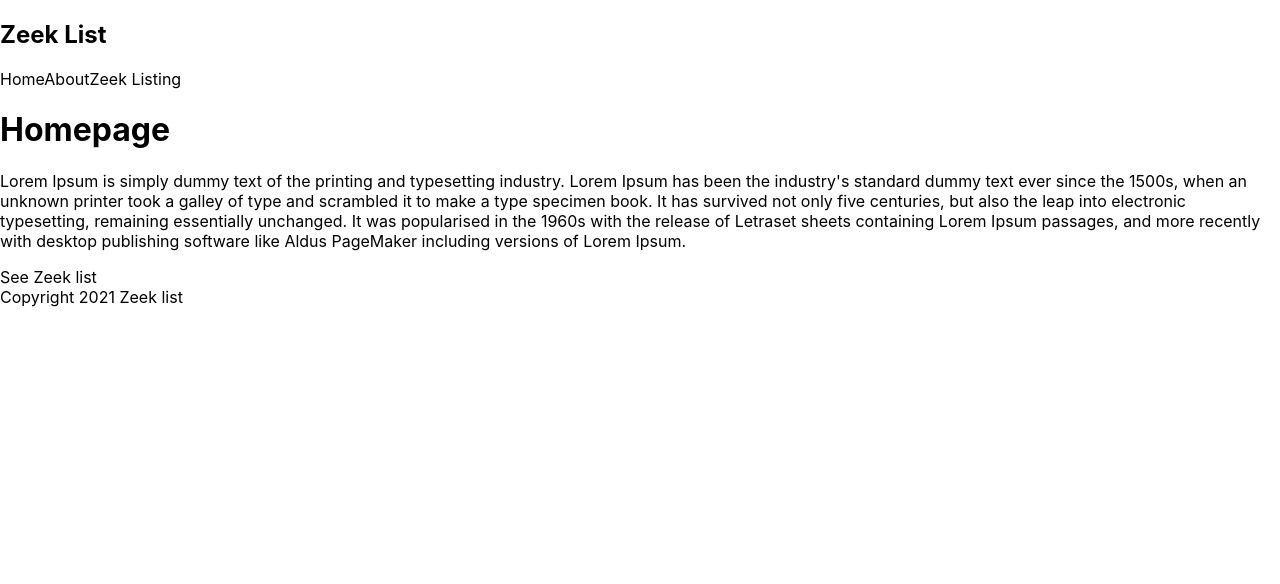
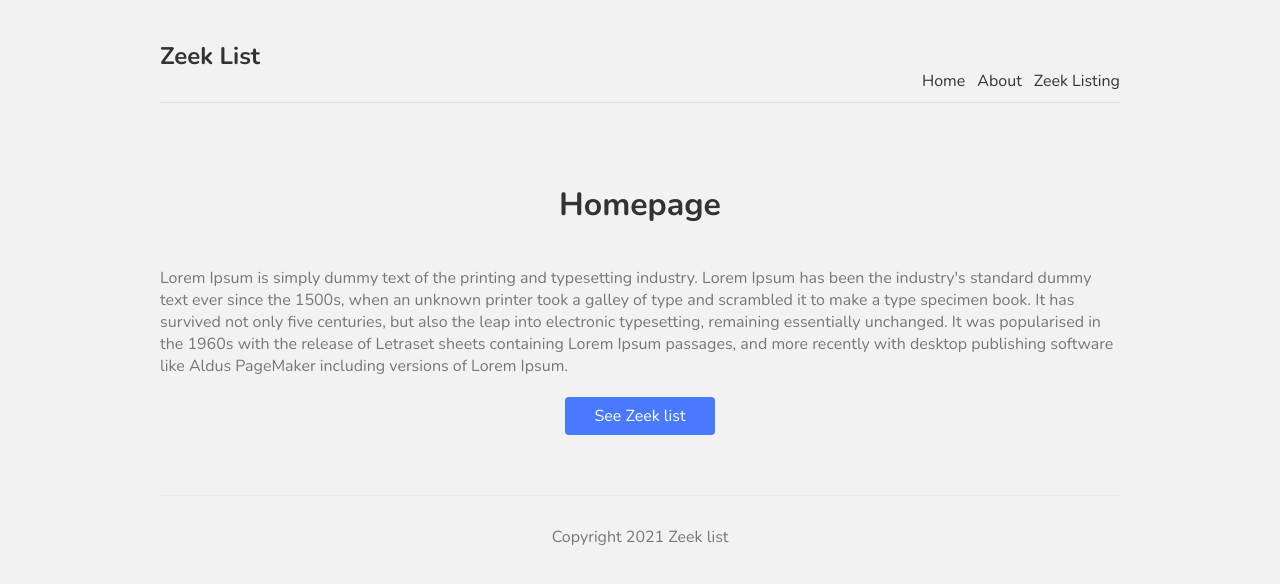
Before and after one commit to zeek-mansur/Zeek-lists, a Next.js app: page / in a window 1280 px wide. Shown: the top 584 px of the page. Built offline with nearby package versions, Linux system fonts and the light colour scheme.

Commit message:
Added Styles to pages

```diff
--- a/pages/index.js
+++ b/pages/index.js
@@ -8,11 +8,11 @@
 export default function Home() {
   return (
     <div>
-     <h1>Homepage</h1>
-     <p>
+     <h1 className={styles.title}>Homepage</h1>
+     <p className={styles.text}>
      Lorem Ipsum is simply dummy text of the printing and typesetting industry. Lorem Ipsum has been the industry's standard dummy text ever since the 1500s, when an unknown printer took a galley of type and scrambled it to make a type specimen book. It has survived not only five centuries, but also the leap into electronic typesetting, remaining essentially unchanged. It was popularised in the 1960s with the release of Letraset sheets containing Lorem Ipsum passages, and more recently with desktop publishing software like Aldus PageMaker including versions of Lorem Ipsum.
      </p>
-     <Link href='/zeek'>
+     <Link href='/zeek' className={styles.btn}>
        See Zeek list
      </Link>
     </div>
--- a/styles/Home.module.css
+++ b/styles/Home.module.css
@@ -1,129 +1,18 @@
-.container {
-  padding: 0 2rem;
-}
-
-.main {
-  min-height: 100vh;
-  padding: 4rem 0;
-  flex: 1;
-  display: flex;
-  flex-direction: column;
-  justify-content: center;
-  align-items: center;
-}
-
-.footer {
-  display: flex;
-  flex: 1;
-  padding: 2rem 0;
-  border-top: 1px solid #eaeaea;
-  justify-content: center;
-  align-items: center;
-}
-
-.footer a {
-  display: flex;
-  justify-content: center;
-  align-items: center;
-  flex-grow: 1;
-}
-
-.title a {
-  color: #0070f3;
-  text-decoration: none;
-}
-
-.title a:hover,
-.title a:focus,
-.title a:active {
-  text-decoration: underline;
-}
-
 .title {
-  margin: 0;
-  line-height: 1.15;
-  font-size: 4rem;
-}
-
-.title,
-.description {
+  color: #333;
+  padding-bottom: 20px;
   text-align: center;
 }
-
-.description {
-  margin: 4rem 0;
-  line-height: 1.5;
-  font-size: 1.5rem;
+.text {
+  color: #777;
 }
-
-.code {
-  background: #fafafa;
-  border-radius: 5px;
-  padding: 0.75rem;
-  font-size: 1.1rem;
-  font-family: Menlo, Monaco, Lucida Console, Liberation Mono, DejaVu Sans Mono,
-    Bitstream Vera Sans Mono, Courier New, monospace;
+.btn {
+  display: block;
+  width: 150px;
+  padding: 8px 0;
+  margin: 20px auto;
+  background: #4979ff;
+  border-radius: 4px;
+  color: white;
+  text-align: center;
 }
-
-.grid {
-  display: flex;
-  align-items: center;
-  justify-content: center;
-  flex-wrap: wrap;
-  max-width: 800px;
-}
-
-.card {
-  margin: 1rem;
-  padding: 1.5rem;
-  text-align: left;
-  color: inherit;
-  text-decoration: none;
-  border: 1px solid #eaeaea;
-  border-radius: 10px;
-  transition: color 0.15s ease, border-color 0.15s ease;
-  max-width: 300px;
-}
-
-.card:hover,
-.card:focus,
-.card:active {
-  color: #0070f3;
-  border-color: #0070f3;
-}
-
-.card h2 {
-  margin: 0 0 1rem 0;
-  font-size: 1.5rem;
-}
-
-.card p {
-  margin: 0;
-  font-size: 1.25rem;
-  line-height: 1.5;
-}
-
-.logo {
-  height: 1em;
-  margin-left: 0.5rem;
-}
-
-@media (max-width: 600px) {
-  .grid {
-    width: 100%;
-    flex-direction: column;
-  }
-}
-
-@media (prefers-color-scheme: dark) {
-  .card,
-  .footer {
-    border-color: #222;
-  }
-  .code {
-    background: #111;
-  }
-  .logo img {
-    filter: invert(1);
-  }
-}
--- a/styles/globals.css
+++ b/styles/globals.css
@@ -1,26 +1,37 @@
-html,
+@import url('https://fonts.googleapis.com/css2?family=Nunito:wght@300;400;600;700&display=swap');
+
 body {
-  padding: 0;
-  margin: 0;
-  font-family: -apple-system, BlinkMacSystemFont, Segoe UI, Roboto, Oxygen,
-    Ubuntu, Cantarell, Fira Sans, Droid Sans, Helvetica Neue, sans-serif;
+  background: #f2f2f2;
+  color: #333;
+  font-family: "Nunito";
 }
-
 a {
-  color: inherit;
+  color: #333;
   text-decoration: none;
 }
-
-* {
-  box-sizing: border-box;
+.content {
+  max-width: 960px;
+  margin: 0 auto;
 }
-
-@media (prefers-color-scheme: dark) {
-  html {
-    color-scheme: dark;
-  }
-  body {
-    color: white;
-    background: black;
-  }
+nav {
+  margin: 10px auto 80px;
+  padding: 10px 0;
+  display: flex;
+  justify-content: flex-end;
+  align-items: flex-end;
+  border-bottom: 1px solid #ddd;
 }
+nav a {
+  margin-left: 12px;
+}
+nav .logo {
+  margin-right: auto;
+}
+footer {
+  display: block;
+  text-align: center;
+  padding: 30px 0;
+  margin-top: 60px;
+  color: #777;
+  border-top: 1px solid #eaeaea;
+}
```
Also changed, not shown: styles/Zeek.module.css (added).
